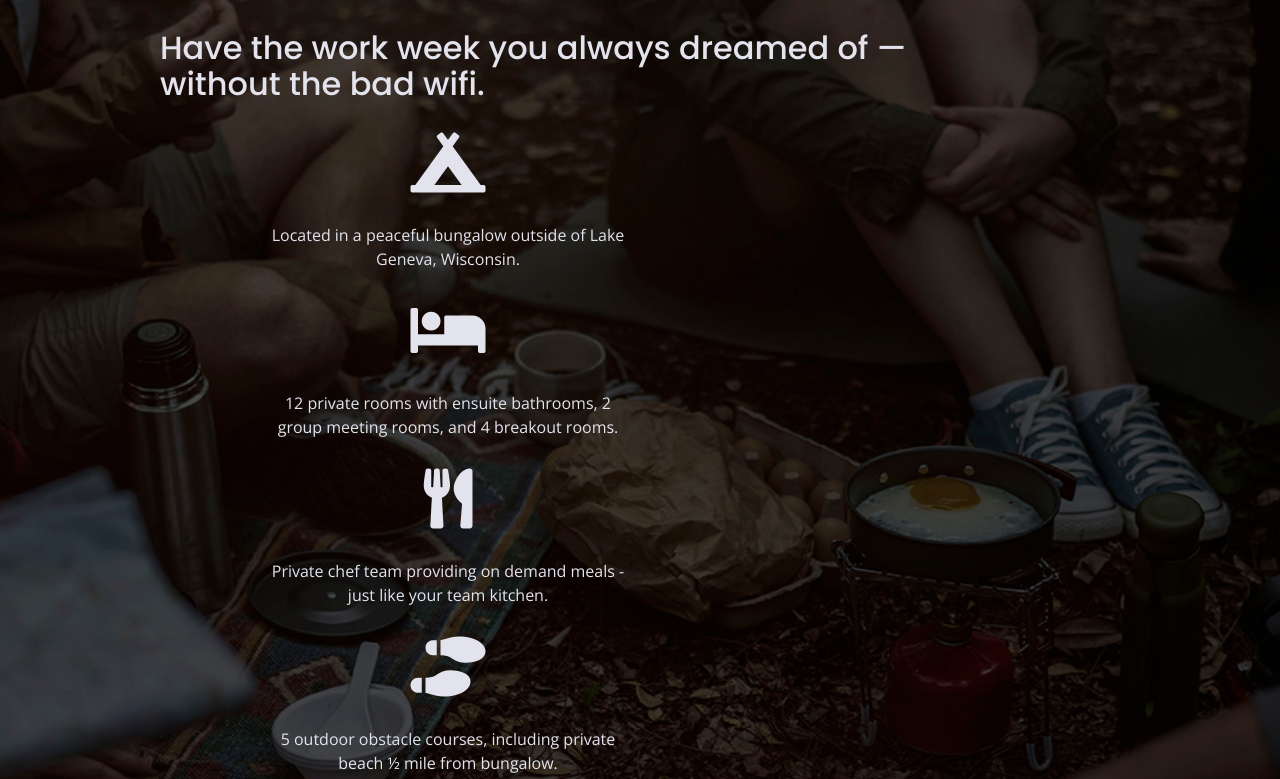
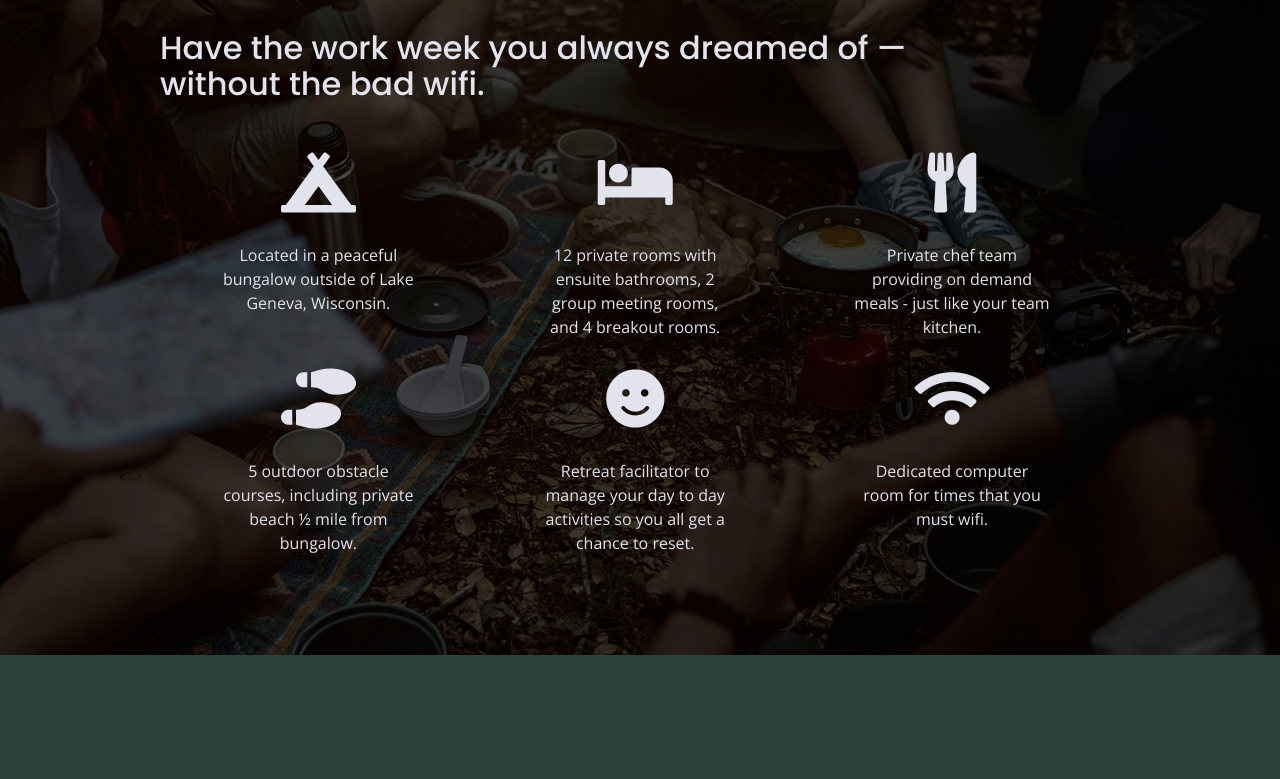
Before and after one commit to Umudouma/unplugged-retreat-responsive, a website built with Parcel: page index.html in a window 1280 px wide. Shown: the part 1080-1859 px from the top of the page. Built offline with nearby package versions, Linux system fonts and the light colour scheme.

Commit message:
update homepage review section flex properties

```diff
--- a/css/main.css
+++ b/css/main.css
@@ -231,7 +231,7 @@ header figure {
     align-items: center;
     flex-flow: row wrap;
     margin:0;
-}
+  }
 
 .header-divider {
   width: 100%;
@@ -246,6 +246,7 @@ header nav{
    flex-flow: row wrap;
    width: 60%;
    text-transform: uppercase;
+
 }
 
 header nav ul{
@@ -352,12 +353,10 @@ aside h3{
   color:#e2e3ed;
 }
 
-.features features-item{
+.features .features-items{/*correction//////////////////////////////*/
    display: flex;
-   justify-content: center;
-   align-items: center;
-   flex-flow: row wrap;
-}
+   flex-flow: wrap;
+  }
 
 .features article{
   width: 60%;
@@ -612,6 +611,16 @@ aside h3{
 
   /* Features */
 
+  .features .features-items{/*correction//////////////////////////////*/
+     display: flex;
+     flex-flow: wrap;
+     align-items: baseline;
+  }
+
+  .features p{
+    width: 55%;
+  }
+
   .features article {
     display: flex;
     justify-content: center;
@@ -808,6 +817,15 @@ aside h3{
 
   /* Features */
 
+  .features .features-items{/*correction//////////////////////////////*/
+     display: flex;
+     flex-flow: wrap;
+     align-items: baseline;
+  }
+
+  .features p{
+    width: 55%;
+  }
    .features h2 {
      width: 90%;
    }
--- a/index.html
+++ b/index.html
@@ -126,10 +126,10 @@
           <h2>Be a better team in 5 days, like this one.</h2>
           <article>
             <div>
-              <h3>LaCrue Bottling Co. October 2018</h3>
               <figure>
                     <a href=""><img src= "img/review-image3.jpg" alt ="review image"></a>
               </figure>
+              <h3>LaCrue Bottling Co. October 2018</h3>
               <p>
                 Lorem ipsum dolor sit amet, consectetur adipiscing elit, sed do eiusmod tempor incididunt ut labore et
                 dolore magna aliqua. Ut enim ad minim veniam, quis nostrud exercitation ullamco laboris nisi ut aliquip
```
Also changed, not shown: 14 other files.
